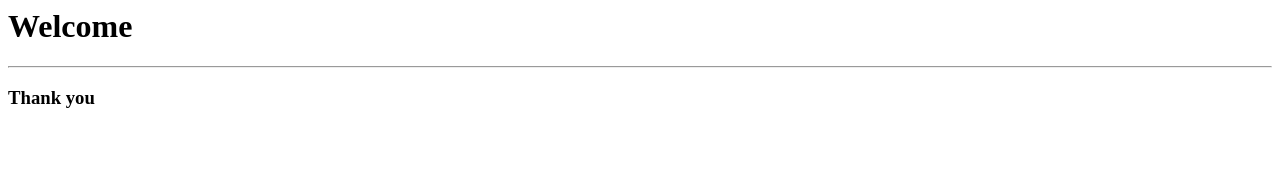
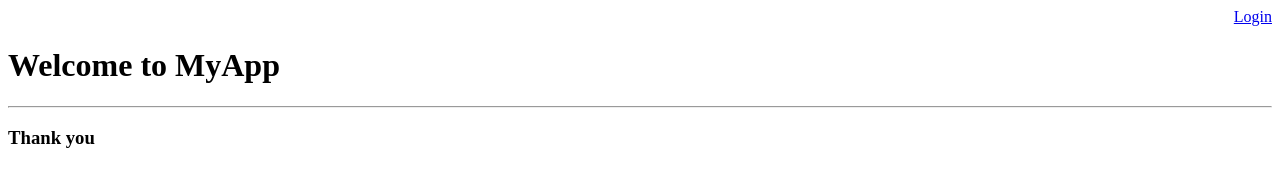
Before and after one commit to gourim123/mywebapp, a plain HTML site: page index.html in a window 1280 px wide. Drawn offline with Linux system fonts and the light colour scheme.

Commit message:
Update index.html

```diff
--- a/index.html
+++ b/index.html
@@ -1,10 +1,10 @@
 <html>
   <head>
     <title>Demo</title>
-
   </head>
   <body>
-    <h1>Welcome</h1>
+    <div align="right"> <a href='login.html'>Login</a></div>
+    <h1>Welcome to MyApp</h1>
     <hr>
     <h3>Thank you</h3>
   </body>
```
